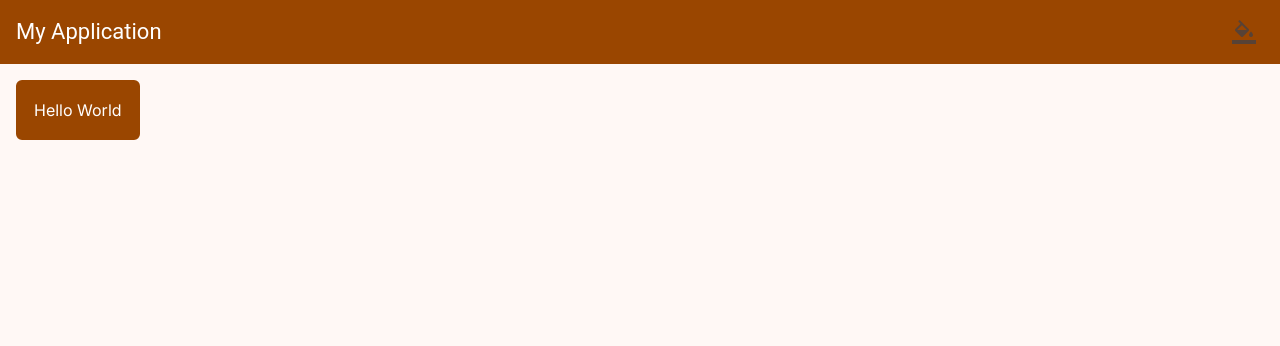
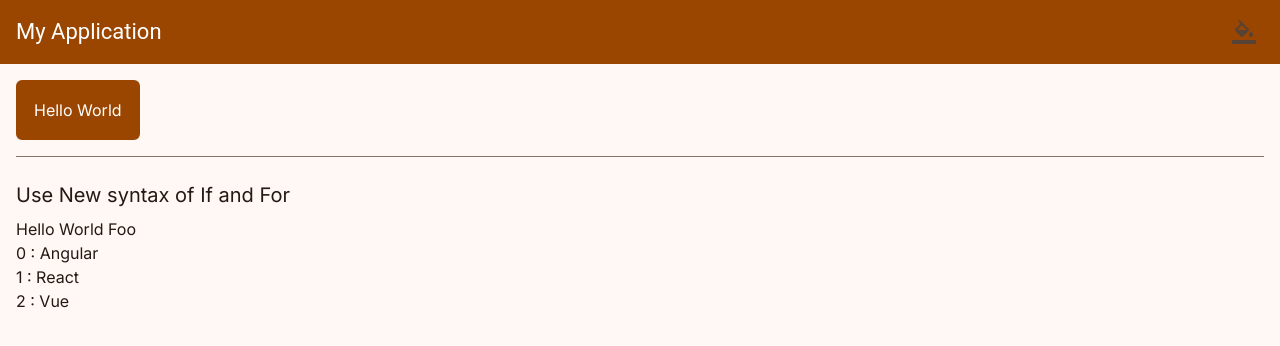
Before and after one commit to yadavsudhir405/experiment-angular, an Angular app: page /tailwind-css in a window 1280 px wide. Shown: the top 346 px of the page. Built offline with nearby package versions, Linux system fonts and the light colour scheme.

Commit message:
Use of new Syntax

```diff
--- a/src/app/feature/header/header.component.html
+++ b/src/app/feature/header/header.component.html
@@ -4,13 +4,13 @@
        <mat-icon>format_color_fill</mat-icon>
    </button>
      <mat-menu #menu="matMenu">
-       <ng-container *ngFor="let theme of themes">
+       @for (theme of themes; track theme) {
          <button mat-menu-item (click)="onMenuItemClick(theme)">
            <div class="flex items-center gap-2">
              <div class="h-6 w-6 rounded-full" [style.background-color]="theme.primaryColor"></div>
              <span>{{theme.label}}</span>
            </div>
          </button>
-       </ng-container>
+       }
      </mat-menu>
  </mat-toolbar>
--- a/src/app/feature/tailwind/tailwind.component.html
+++ b/src/app/feature/tailwind/tailwind.component.html
@@ -1,3 +1,14 @@
 <div class="inline-flex border-solid border-2 rounded-md border-sys-primary bg-sys-primary p-4 shadow-3xl">
  <span class="text-sys-on-primary text-very-large">Hello World</span>
 </div>
+<mat-divider></mat-divider>
+<span class="text-xl block py-2"> Use New syntax of If and For</span>
+@let showGreeting = true;
+@let name = 'Foo';
+@let productNames = ['Angular', 'React', 'Vue'];
+@if (showGreeting) {
+    <span>Hello World {{name}}</span>
+    @for (productName of productNames; track $index) {
+      <div>{{$index}} : {{productName}}</div>
+    }
+}
--- a/src/material-component-override.scss
+++ b/src/material-component-override.scss
@@ -9,6 +9,10 @@
     elevated-container-color: var(--mat-sys-surface-container),
     elevated-container-elevation: var(--mat-sys-level3),
   ));
+
+ & .mat-divider {
+      margin: 1rem 0!important;
+  }
 }
 
 html {
```
Also changed, not shown: src/app/feature/tailwind/tailwind.component.ts (+5 -2 lines).
